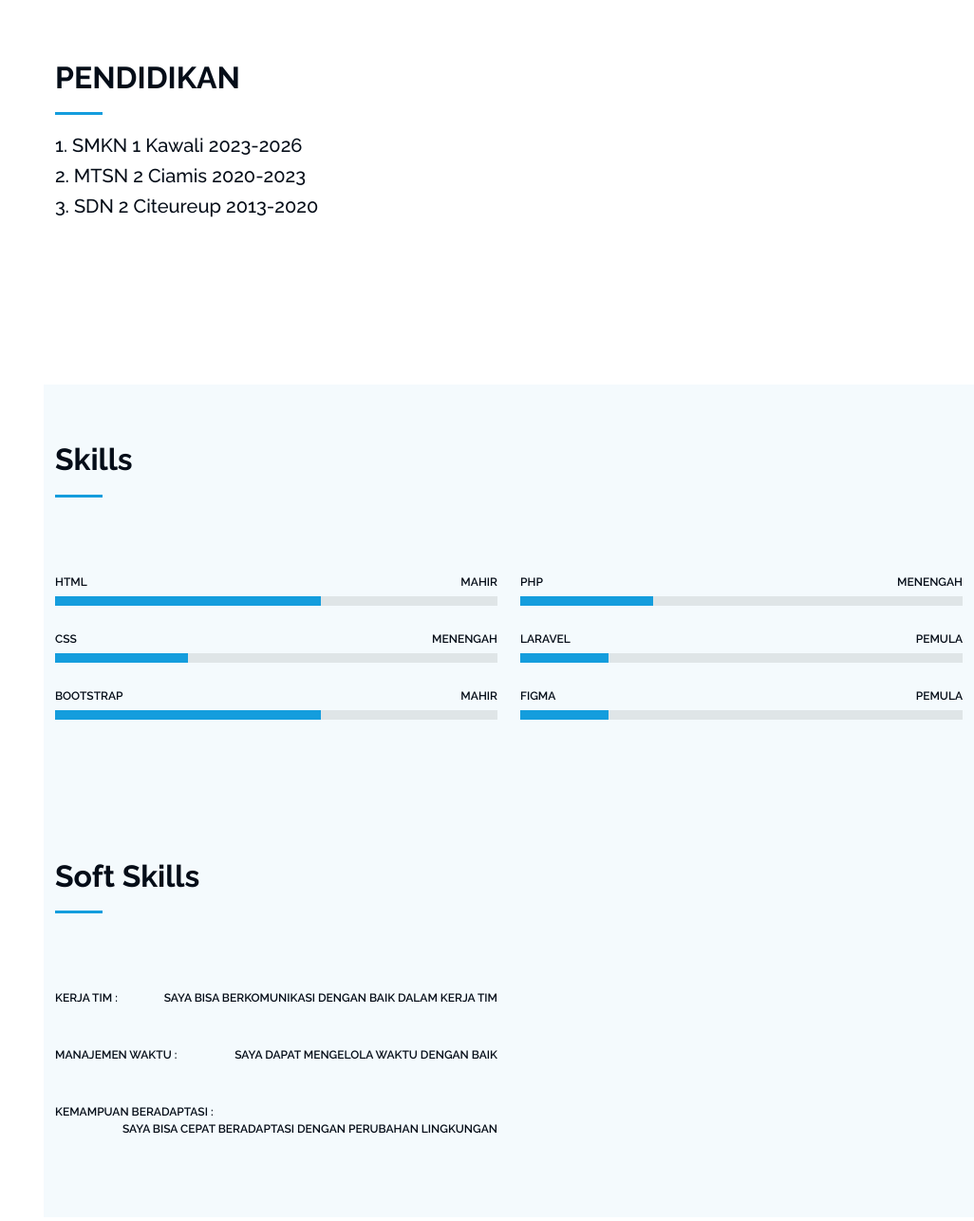
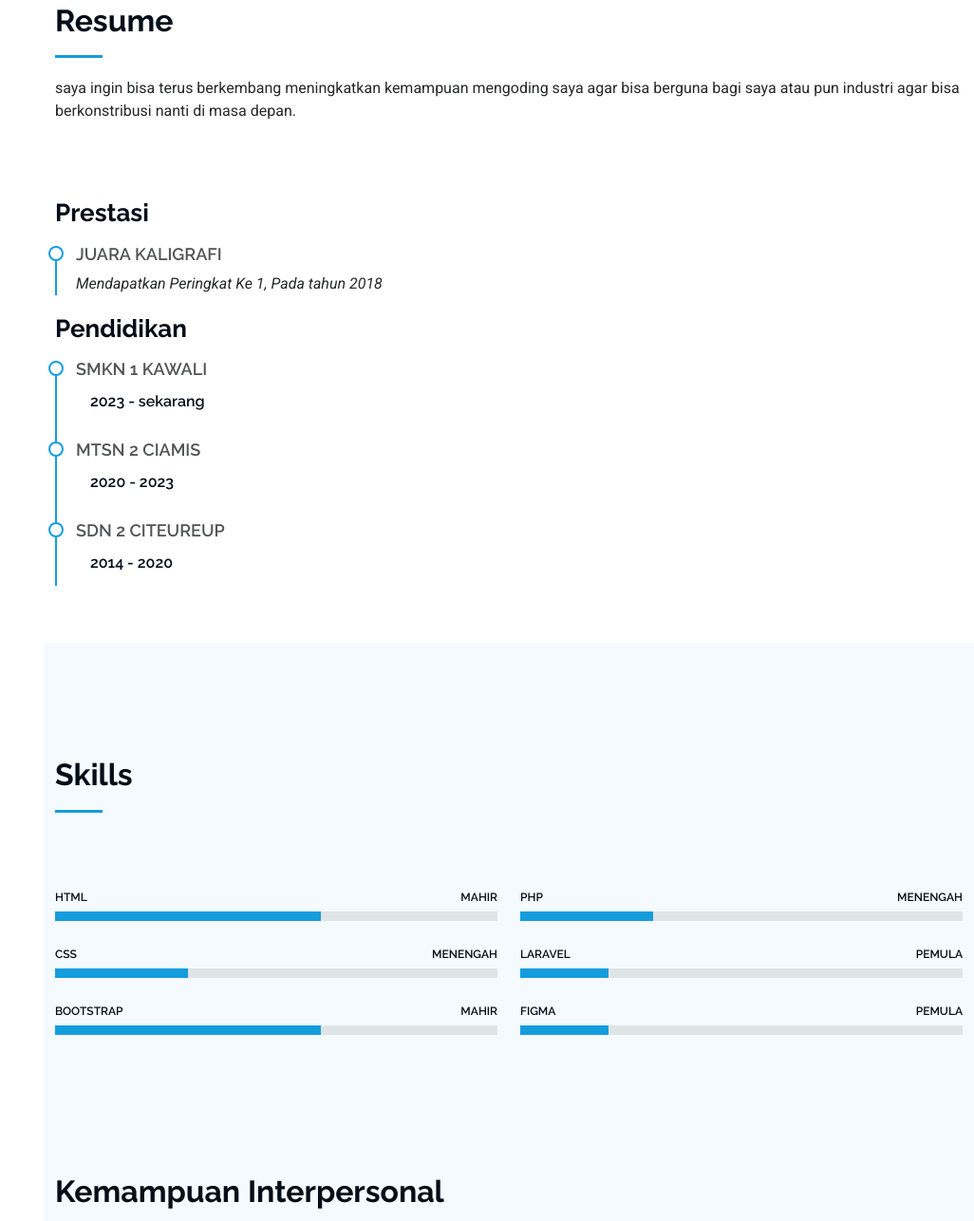
Before and after one commit to tashamaulida/Tasha-Cv1, a plain HTML site: page index.html in a window 1280 px wide. Shown: the part 1514-2800 px from the top of the page at 95% size, without its empty margins (254-1280 px from the left). Drawn offline with Linux system fonts and the light colour scheme.

Commit message:
index.html

```diff
--- a/index.html
+++ b/index.html
@@ -15,7 +15,9 @@
   <!-- Fonts -->
   <link href="https://fonts.googleapis.com" rel="preconnect">
   <link href="https://fonts.gstatic.com" rel="preconnect" crossorigin>
-  <link href="https://fonts.googleapis.com/css2?family=Roboto:ital,wght@0,100;0,300;0,400;0,500;0,700;0,900;1,100;1,300;1,400;1,500;1,700;1,900&family=Poppins:ital,wght@0,100;0,200;0,300;0,400;0,500;0,600;0,700;0,800;0,900;1,100;1,200;1,300;1,400;1,500;1,600;1,700;1,800;1,900&family=Raleway:ital,wght@0,100;0,200;0,300;0,400;0,500;0,600;0,700;0,800;0,900;1,100;1,200;1,300;1,400;1,500;1,600;1,700;1,800;1,900&display=swap" rel="stylesheet">
+  <link
+    href="https://fonts.googleapis.com/css2?family=Roboto:ital,wght@0,100;0,300;0,400;0,500;0,700;0,900;1,100;1,300;1,400;1,500;1,700;1,900&family=Poppins:ital,wght@0,100;0,200;0,300;0,400;0,500;0,600;0,700;0,800;0,900;1,100;1,200;1,300;1,400;1,500;1,600;1,700;1,800;1,900&family=Raleway:ital,wght@0,100;0,200;0,300;0,400;0,500;0,600;0,700;0,800;0,900;1,100;1,200;1,300;1,400;1,500;1,600;1,700;1,800;1,900&display=swap"
+    rel="stylesheet">
 
   <!-- Vendor CSS Files -->
   <link href="assets/vendor/bootstrap/css/bootstrap.min.css" rel="stylesheet">
@@ -34,6 +36,22 @@
   * Author: BootstrapMade.com
   * License: https://bootstrapmade.com/license/
   ======================================================== -->
+
+  <style>
+.shadow-hover {
+    transition: all 0.3s ease;
+    box-shadow: 0 2px 15px rgba(0,0,0,0.08);
+}
+
+.shadow-hover:hover {
+    box-shadow: 0 5px 25px rgba(0,0,0,0.12);
+    transform: translateY(-3px);
+}
+
+.bg-primary {
+    background-color: #0d6efd !important;
+}
+</style>
 </head>
 
 <body class="index-page">
@@ -51,19 +69,20 @@
       <h1 class="sitename">TASHA MAULIDA</h1>
     </a>
 
-    <div class="social-links text-center">
+    <!-- <div class="social-links text-center">
       <a href="#" class="twitter"><i class="bi bi-twitter-x"></i></a>
       <a href="#" class="facebook"><i class="bi bi-facebook"></i></a>
       <a href="#" class="instagram"><i class="bi bi-instagram"></i></a>
       <a href="#" class="google-plus"><i class="bi bi-skype"></i></a>
       <a href="#" class="linkedin"><i class="bi bi-linkedin"></i></a>
-    </div>
+    </div> -->
 
     <nav id="navmenu" class="navmenu">
       <ul>
         <li><a href="#hero" class="active"><i class="bi bi-house navicon"></i>Halaman</a></li>
         <li><a href="#about"><i class="bi bi-person navicon"></i> Profil</a></li>
         <li><a href="#resume"><i class="bi bi-file-earmark-text navicon"></i> Pendidikan</a></li>
+        <li><a href="#skills"><i class="bi bi-file-earmark-text navicon"></i> Kemampuan</a></li>
         </li>
         <li><a href="#contact"><i class="bi bi-envelope navicon"></i> Kontak</a></li>
       </ul>
@@ -80,7 +99,8 @@
 
       <div class="container" data-aos="fade-up" data-aos-delay="100">
         <h2>TASHA MAULIDA</h2>
-        <p>Kelas <span class="typed" data-typed-items="XI RPL 3"></span><span class="typed-cursor typed-cursor--blink" aria-hidden="true"></span><span class="typed-cursor typed-cursor--blink" aria-hidden="true"></span></p>
+        <p>Kelas <span class="typed" data-typed-items="XI RPL 3"></span><span class="typed-cursor typed-cursor--blink"
+            aria-hidden="true"></span><span class="typed-cursor typed-cursor--blink" aria-hidden="true"></span></p>
       </div>
 
     </section><!-- /Hero Section -->
@@ -91,7 +111,10 @@
       <!-- Section Title -->
       <div class="container section-title" data-aos="fade-up">
         <h2>Profil</h2>
-        <p>Saya adalah seorang pelajar SMKN 1 KAWALI jurusan Pengembangan Perangkat Lunak dan Gim. yang memiliki minat dan keterampilan dalam mengembangan website. Saya juga berpengalaman merancang situs web. Saya juga telah mempelajari berbagai teknologi seperti HTML, PHP, CSS, JavaSript, dan Laravel saya juga dapat di percaya dalam setiap tugas mandiri atau kelompok yang diberikan, selalu bersedia mempelajari teknologi baru.</p>
+        <p>Saya adalah seorang pelajar SMKN 1 KAWALI jurusan Pengembangan Perangkat Lunak dan Gim. yang memiliki minat
+          dan keterampilan dalam mengembangan website. Saya juga berpengalaman merancang situs web. Saya juga telah
+          mempelajari berbagai teknologi seperti HTML, PHP, CSS, JavaSript, dan Laravel saya juga dapat di percaya dalam
+          setiap tugas mandiri atau kelompok yang diberikan, selalu bersedia mempelajari teknologi baru.</p>
       </div><!-- End Section Title -->
 
       <div class="container" data-aos="fade-up" data-aos-delay="100">
@@ -110,13 +133,15 @@
                 <ul>
                   <li><i class="bi bi-chevron-right"></i> <strong>Tanggal Lahir:</strong> <span>27 Juni 2006</span></li>
                   <li><i class="bi bi-chevron-right"></i> <strong>No. Hp:</strong> <span>+62 81573558065</span></li>
-                  <li><i class="bi bi-chevron-right"></i> <strong>Alamat:</strong> <span>Dusun Desa Citeureup, Kec.Kawali, Kab. Ciamis, Jawa Barat</span></li>
+                  <li><i class="bi bi-chevron-right"></i> <strong>Alamat:</strong> <span>Dusun Desa Citeureup,
+                      Kec.Kawali, Kab. Ciamis, Jawa Barat</span></li>
                 </ul>
               </div>
               <div class="col-lg-6">
                 <ul>
                   <li><i class="bi bi-chevron-right"></i> <strong>Umur:</strong> <span>18</span></li>
-                  <li><i class="bi bi-chevron-right"></i> <strong>Email:</strong> <span>tashamaulida1@gmail.com</span></li>
+                  <li><i class="bi bi-chevron-right"></i> <strong>Email:</strong> <span>tashamaulida1@gmail.com</span>
+                  </li>
                   <li><i class="bi bi-chevron-right"></i> <strong>Instagram:</strong> <span>@tasyyamlida_</span></li>
                 </ul>
               </div>
@@ -130,29 +155,54 @@
     </section><!-- /About Section -->
 
     <!-- Resume Section -->
-    <section id="resume" class="resume section">
+
 
     <!-- Resume Section -->
     <section id="resume" class="resume section">
 
+      <div class="container section-title" data-aos="fade-up">
+        <h2>Resume</h2>
+        <p>saya ingin bisa terus berkembang meningkatkan kemampuan mengoding saya agar bisa berguna bagi saya atau pun
+          industri agar bisa berkonstribusi nanti di masa depan.</p>
+      </div><!-- End Section Title -->
       <!-- Section Title -->
-      <div class="container section-title" data-aos="fade-up">
-        <h2>PENDIDIKAN</h2>
-        <p><h5> 1. SMKN 1 Kawali 2023-2026</h5>
-        <p><h5> 2. MTSN 2 Ciamis  2020-2023</h5></p>
-        <p><h5> 3. SDN 2 Citeureup 2013-2020</h5></p>
-      </div><!-- End Section Title -->
-            <p class="py-3">
-            </p>
-          </div>
+
+      <div class="container">
+
+        <div class="row">
+
+          <div class="col-lg-6" data-aos="fade-up" data-aos-delay="100">
+            <h3 class="resume-title">Prestasi</h3>
+
+            <div class="resume-item pb-0">
+              <h4>Juara Kaligrafi</h4>
+              <p><em>Mendapatkan Peringkat Ke 1, Pada tahun 2018</em></p>
+            </div><!-- Edn Resume Item -->
+
+            <h3 class="resume-title">Pendidikan</h3>
+            <div class="resume-item">
+              <h4>SMKN 1 Kawali</h4>
+              <h5>2023 - sekarang</h5>
+            </div><!-- Edn Resume Item -->
+
+            <div class="resume-item">
+              <h4>Mtsn 2 Ciamis</h4>
+              <h5>2020 - 2023</h5>
+            </div><!-- Edn Resume Item -->
+
+            <div class="resume-item">
+              <h4>Sdn 2 Citeureup</h4>
+              <h5>2014 - 2020</h5>
+            </div><!-- Edn Resume Item -->
+
           </div>
 
         </div>
       </div>
+    </section>
+    <!-- Portfolio Section -->
+    <section id="portfolio" class="portfolio section light-background">
 
-      </div>
-
-    </section><!-- /Stats Section -->
 
       <!-- Skills Section -->
       <section id="skills" class="skills section light-background">
@@ -171,21 +221,24 @@
               <div class="progress">
                 <span class="skill"><span>HTML</span> <i class="val">Mahir</i></span>
                 <div class="progress-bar-wrap">
-                <div class="progress-bar" role="progressbar" aria-valuenow="60" aria-valuemin="0" aria-valuemax="100"></div>
+                  <div class="progress-bar" role="progressbar" aria-valuenow="60" aria-valuemin="0" aria-valuemax="100">
+                  </div>
                 </div>
               </div><!-- End Skills Item -->
 
               <div class="progress">
                 <span class="skill"><span>CSS</span> <i class="val">Menengah</i></span>
                 <div class="progress-bar-wrap">
-                <div class="progress-bar" role="progressbar" aria-valuenow="30" aria-valuemin="0" aria-valuemax="100"></div>
+                  <div class="progress-bar" role="progressbar" aria-valuenow="30" aria-valuemin="0" aria-valuemax="100">
+                  </div>
                 </div>
               </div><!-- End Skills Item -->
 
               <div class="progress">
                 <span class="skill"><span>Bootstrap</span> <i class="val">Mahir</i></span>
                 <div class="progress-bar-wrap">
-                <div class="progress-bar" role="progressbar" aria-valuenow="60" aria-valuemin="0" aria-valuemax="100"></div>
+                  <div class="progress-bar" role="progressbar" aria-valuenow="60" aria-valuemin="0" aria-valuemax="100">
+                  </div>
                 </div>
               </div><!-- End Skills Item -->
 
@@ -196,21 +249,24 @@
               <div class="progress">
                 <span class="skill"><span>PHP</span> <i class="val">Menengah</i></span>
                 <div class="progress-bar-wrap">
-                <div class="progress-bar" role="progressbar" aria-valuenow="30" aria-valuemin="0" aria-valuemax="100"></div>
+                  <div class="progress-bar" role="progressbar" aria-valuenow="30" aria-valuemin="0" aria-valuemax="100">
+                  </div>
                 </div>
               </div><!-- End Skills Item -->
 
               <div class="progress">
                 <span class="skill"><span>Laravel</span> <i class="val">Pemula</i></span>
                 <div class="progress-bar-wrap">
-                <div class="progress-bar" role="progressbar" aria-valuenow="20" aria-valuemin="0" aria-valuemax="100"></div>
+                  <div class="progress-bar" role="progressbar" aria-valuenow="20" aria-valuemin="0" aria-valuemax="100">
+                  </div>
                 </div>
               </div><!-- End Skills Item -->
 
               <div class="progress">
                 <span class="skill"><span>Figma</span> <i class="val">Pemula</i></span>
                 <div class="progress-bar-wrap">
-                <div class="progress-bar" role="progressbar" aria-valuenow="20" aria-valuemin="0" aria-valuemax="100"></div>
+                  <div class="progress-bar" role="progressbar" aria-valuenow="20" aria-valuemin="0" aria-valuemax="100">
+                  </div>
                 </div>
 
                 <p class="py-3">
@@ -228,35 +284,69 @@
       </div><!-- End Skills Item -->
       <!-- Skills Section -->
       <section id="skills" class="skills section light-background">
-
         <!-- Section Title -->
         <div class="container section-title" data-aos="fade-up">
-        <h2>Soft Skills</h2>
+          <h2>Kemampuan Interpersonal</h2>
         </div><!-- End Section Title -->
 
         <div class="container" data-aos="fade-up" data-aos-delay="100">
+          <div class="row justify-content-center">
+            <div class="col-lg-8"> <!-- Adjust column width as needed -->
 
-        <div class="row skills-content skills-animation">
+              <!-- Kerja Tim -->
+              <div class="card mb-3 border-0 shadow-hover">
+                <div class="card-body">
+                  <div class="d-flex align-items-center mb-2">
+                    <div class="bg-primary text-white rounded-circle p-3 me-3">
+                      <i class="bi bi-people fs-4"></i>
+                    </div>
+                    <h5 class="card-title mb-0">Kerja Tim</h5>
+                  </div>
+                  <p class="card-text text-muted">
+                    Kemampuan berkolaborasi dalam tim, berkomunikasi efektif, dan memberikan kontribusi optimal
+                    untuk mencapai tujuan bersama.
+                  </p>
+                </div>
+              </div>
 
-          <div class="col-lg-6">
+              <
+              <!-- Manajemen Waktu -->
+              <div class="card mb-3 border-0 shadow-hover">
+                <div class="card-body">
+                  <div class="d-flex align-items-center mb-2">
+                    <div class="bg-primary text-white rounded-circle p-3 me-3">
+                      <i class="bi bi-clock fs-4"></i>
+                    </div>
+                    <h5 class="card-title mb-0">Manajemen Waktu</h5>
+                  </div>
+                  <p class="card-text text-muted">
+                    Kemampuan mengatur prioritas, memenuhi deadline, dan mengoptimalkan produktivitas
+                    melalui alokasi waktu yang tepat.
+                  </p>
+                </div>
+              </div>
 
-            <div class="progress">
-              <span class="skill"><span>Kerja Tim :</span> <i class="val">Saya bisa berkomunikasi dengan baik dalam kerja tim</i></span>
-            </div><!-- End Skills Item -->
-
-            <div class="progress">
-              <span class="skill"><span>Manajemen Waktu :</span>
-              <i class="val">Saya dapat mengelola waktu dengan baik</i></span>
-            </div><!-- End Skills Item -->
-
-            <div class="progress">
-              <span class="skill"><span>Kemampuan Beradaptasi :</span> <i class="val">Saya bisa cepat beradaptasi dengan perubahan lingkungan</i></span>
-            </div><!-- End Skills Item -->
+              <!-- Adaptasi -->
+              <div class="card mb-3 border-0 shadow-hover">
+                <div class="card-body">
+                  <div class="d-flex align-items-center mb-2">
+                    <div class="bg-primary text-white rounded-circle p-3 me-3">
+                      <i class="bi bi-arrow-repeat fs-4"></i>
+                    </div>
+                    <h5 class="card-title mb-0">Kemampuan Beradaptasi</h5>
+                  </div>
+                  <p class="card-text text-muted">
+                    Fleksibel dalam menghadapi perubahan, cepat menyesuaikan diri dengan lingkungan baru,
+                    dan mampu bekerja dalam berbagai kondisi.
+                  </p>
+                </div>
+              </div>
 
             </div>
+          </div>
+        </div>
+      </section>
 
-
-    </section><!-- /Skills Section -->
 
 
       </div>
@@ -317,7 +407,8 @@
           </div>
 
           <div class="col-lg-7">
-            <form action="forms/contact.php" method="post" class="php-email-form" data-aos="fade-up" data-aos-delay="200">
+            <form action="forms/contact.php" method="post" class="php-email-form" data-aos="fade-up"
+              data-aos-delay="200">
               <div class="row gy-4">
 
                 <div class="col-md-6">
@@ -378,7 +469,8 @@
   </footer>
 
   <!-- Scroll Top -->
-  <a href="#" id="scroll-top" class="scroll-top d-flex align-items-center justify-content-center"><i class="bi bi-arrow-up-short"></i></a>
+  <a href="#" id="scroll-top" class="scroll-top d-flex align-items-center justify-content-center"><i
+      class="bi bi-arrow-up-short"></i></a>
 
   <!-- Preloader -->
   <div id="preloader"></div>
```
Lines whose indentation alone changed are shown as unchanged.
